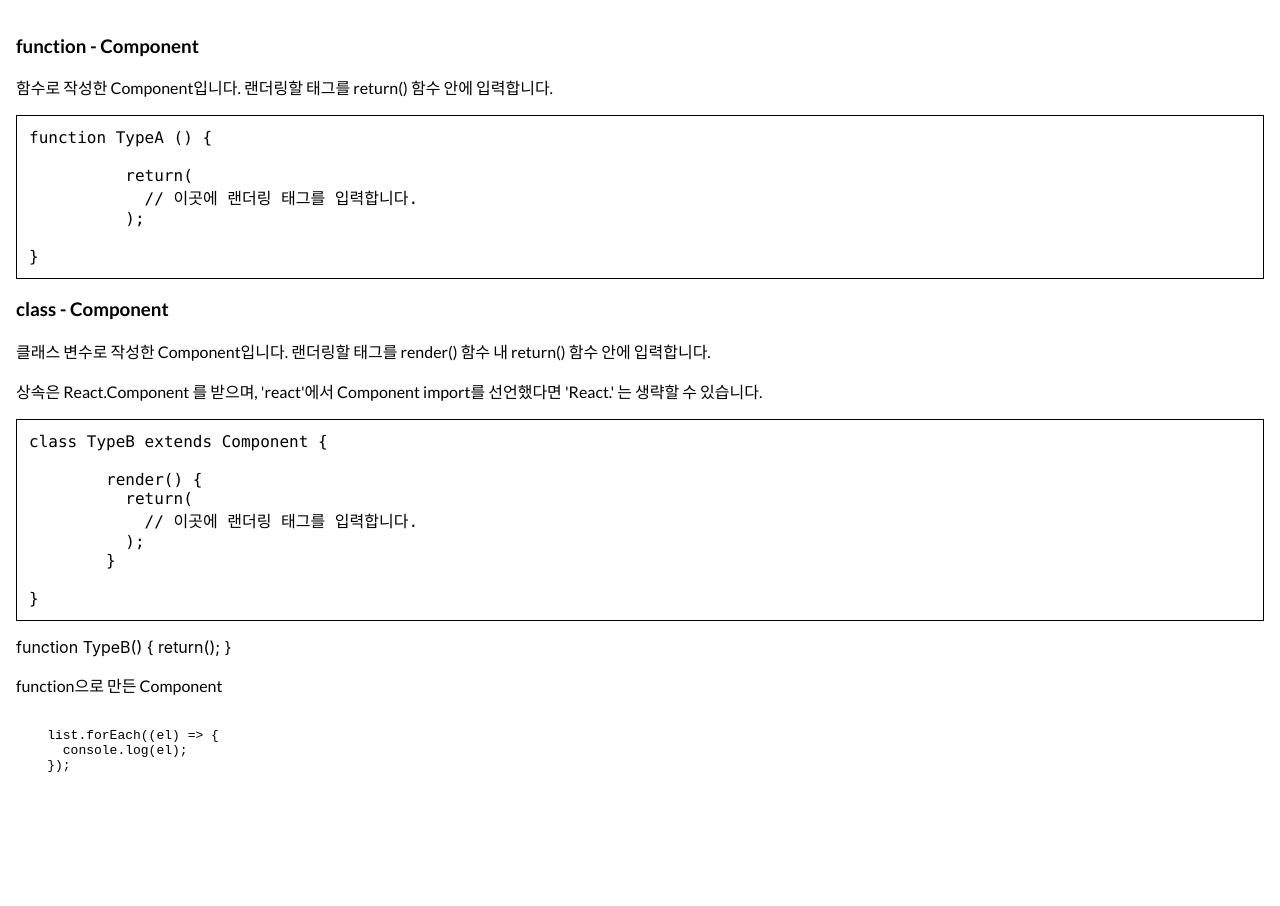
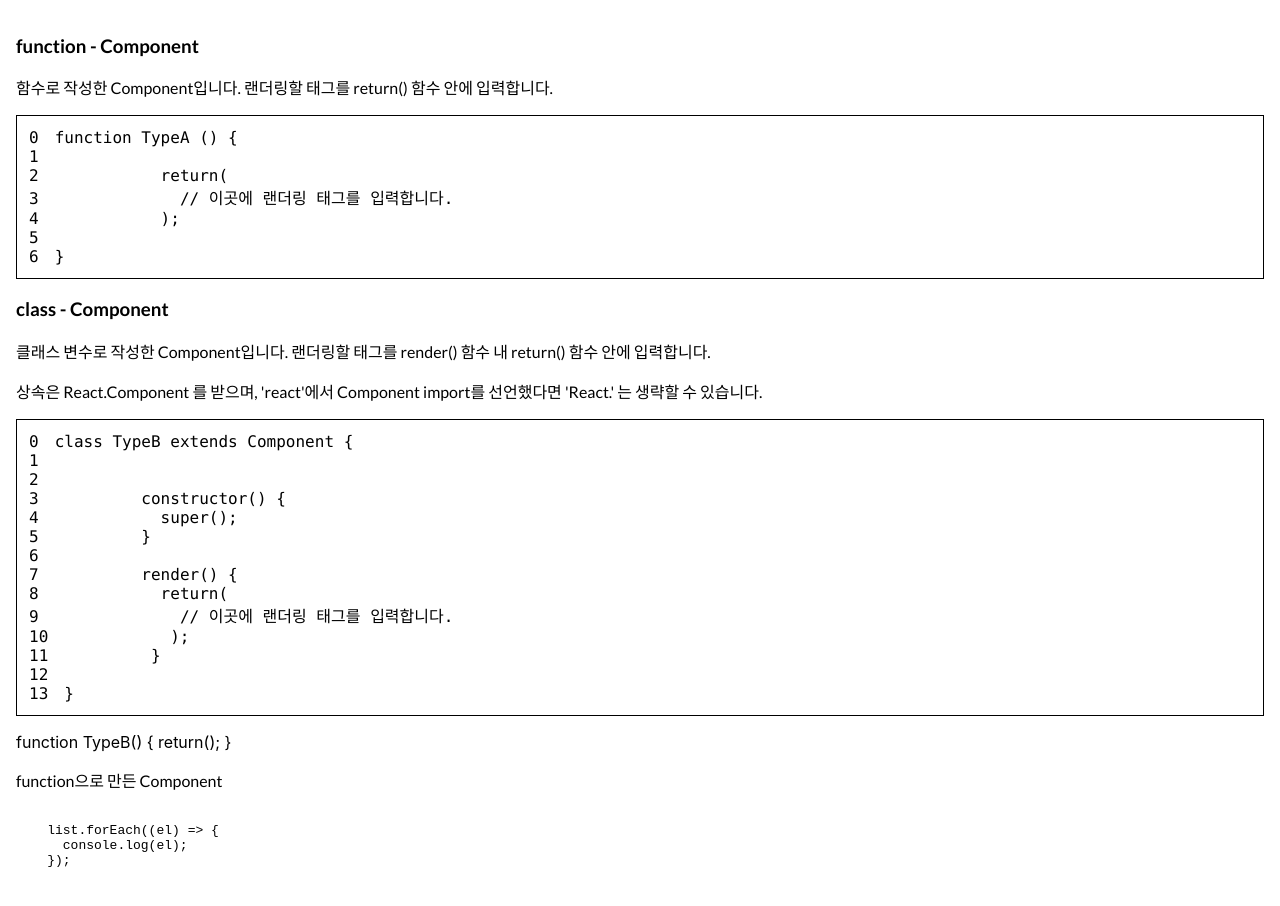
Before and after one commit to ennaru/react_sample, a React (Create React App) app: page /component/face in a window 1280 px wide. Shown: the top 906 px of the page. Before the commit the page ends 817 px from the top, so only its background shows below. Built offline with nearby package versions, Linux system fonts and the light colour scheme.

Commit message:
코드 라인마다 span 태그를 감싸도록 출력

```diff
--- a/src/common/Default.css
+++ b/src/common/Default.css
@@ -11,13 +11,18 @@
     padding: 0.75em;
     border: solid 1px black;
     font-family: Consolas;
-
 }
 
 .code span {
     display: block;
 }
 
+.code span:before {
+    content: attr(data-line);
+    width:2em;
+    text-align: right;
+    padding-right: 1em;
+}
 
 input {
     padding:0.4em;
--- a/src/component/Codes.js
+++ b/src/component/Codes.js
@@ -7,29 +7,34 @@ export function CodeTemplate(props) {
 
 export function Class(props) {
     const extendsString = props.extends !== undefined ? 'extends ' + props.extends : '';
+    const line = props.content.split("\n");
     return(
         <CodeTemplate>
-            <span>class {props.name} {extendsString} {'{'}</span>
-            <span>{props.content}</span>
-            <span>{'}'}</span>
+            <span data-line="0">class {props.name} {extendsString} {'{'}</span>
+            {line.map((element, idx) => {
+                return(
+                    <span data-line={idx + 1}> {element}</span>
+                );
+            })}
+            <span data-line={line.length + 1}>{'}'}</span>
         </CodeTemplate>
     );
 }
 
 export function Function(props) {
 
-    let prefix = '';
-
-    // 자바스크립트형 함수인지, 다른 함수인지
-    if(!props.inner) {
-        prefix = props.prefix !== 'undefined' ? props.prefix : 'function';
-    }
+    const prefix = props.prefix !== 'undefined' ? props.prefix : 'function';
+    const line = props.content.split("\n");
 
     return(
         <CodeTemplate>
-            <span>{props.prefix} {props.name} ({props.parameter}) {'{'}</span>
-            <span>{props.content}</span>
-            <span>{'}'}</span>
+            <span data-line="0">{prefix} {props.name} ({props.parameter}) {'{'}</span>
+            {line.map((element, idx) => {
+                return(
+                    <span data-line={idx + 1}> {element}</span>
+                );
+            })}
+            <span data-line={line.length + 1}>{'}'}</span>
         </CodeTemplate>
     );
 }
--- a/src/pages/ComponentFace.js
+++ b/src/pages/ComponentFace.js
@@ -32,6 +32,11 @@ function TypeB() {
       <p>상속은 React.Component 를 받으며, 'react'에서 Component import를 선언했다면 'React.' 는 생략할 수 있습니다.</p>
       <Class name="TypeB" extends="Component"
       content={`
+
+        constructor() {
+          super();
+        }
+
         render() {
           return(
             // 이곳에 랜더링 태그를 입력합니다.
```
